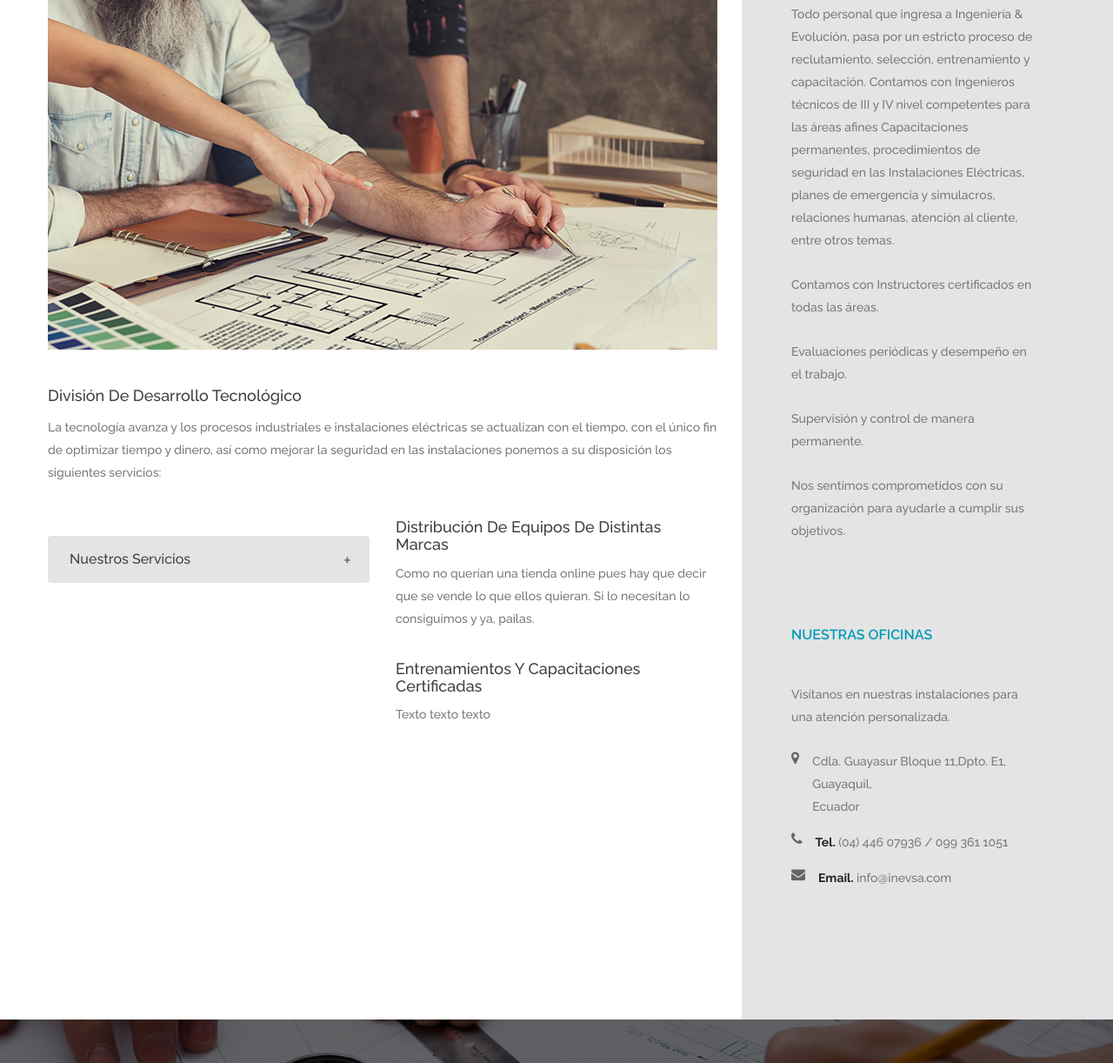
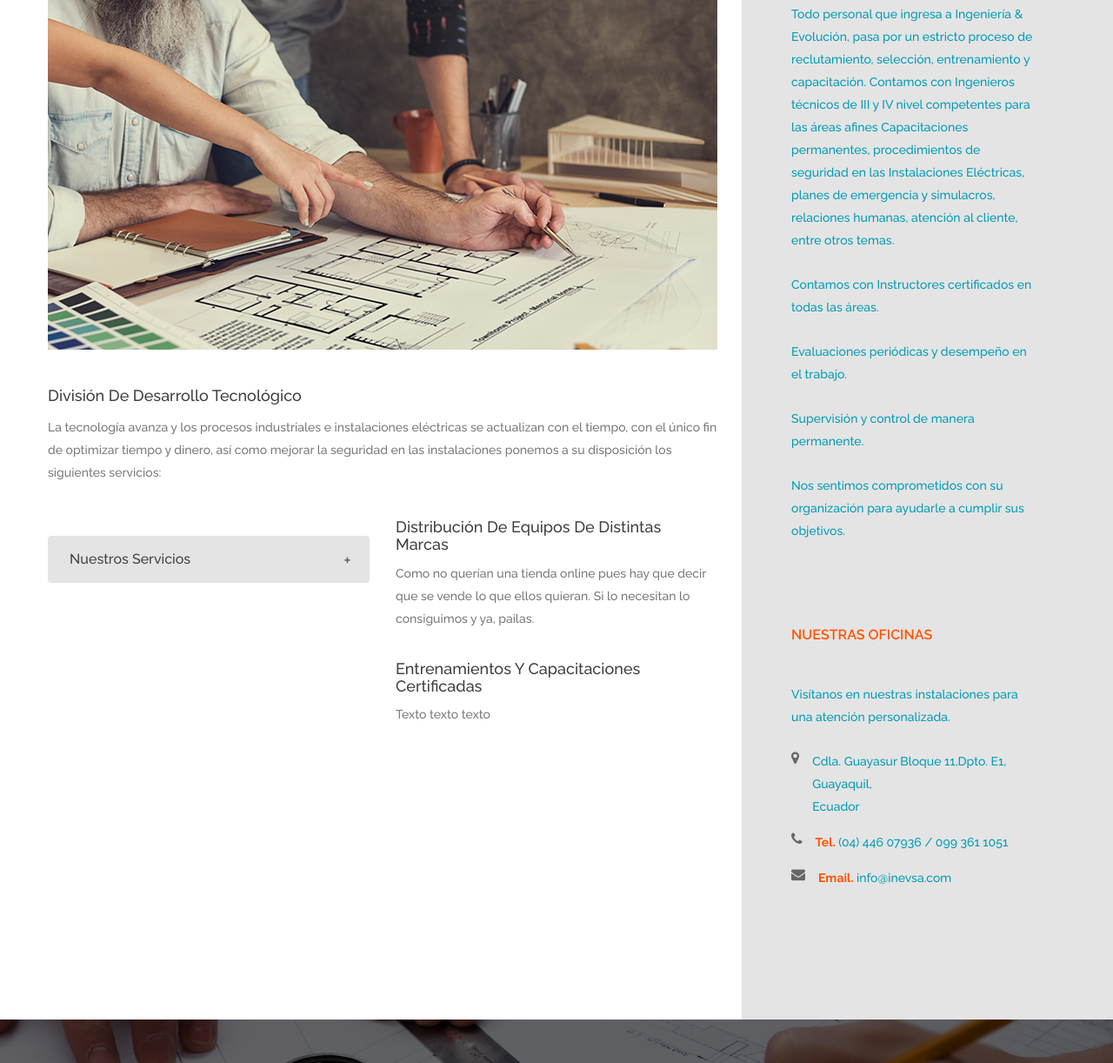
Before and after one commit to CubeSquad/inevsa, a plain HTML site: page service.html in a window 1280 px wide. Shown: the part 411-1633 px from the top of the page at 87% size. Drawn offline with Linux system fonts and the light colour scheme; a web font is replaced by a local one.

Commit message:
Text recolor

```diff
--- a/css/style.css
+++ b/css/style.css
@@ -2577,7 +2577,7 @@ a.image-popup:hover{filter: brightness(1) invert(50%);}
     float: right;
 }
 .signle-sidebar-widget > p {
-    color: #797979;
+    color: #009cb7;
     font-size: 14px;
     font-weight: 500;
     font-family: "Raleway",sans-serif;
@@ -2593,14 +2593,14 @@ a.image-popup:hover{filter: brightness(1) invert(50%);}
 .signle-sidebar-widget > p{margin-bottom: 25px;}
 .add-content{display: table-cell}
 .add-content > p{
-    color: #797979;
+    color: #009cb7;
     font-size: 14px;
     font-weight: 500;
     font-family: "Raleway",sans-serif;
     margin-bottom: 15px;
 }
 .add-content span{
-    color: #252525;
+    color: #ff5400;
     font-weight: 700;
 }
 .panel-default > .panel-heading {
@@ -3029,7 +3029,7 @@ a.image-popup:hover{filter: brightness(1) invert(50%);}
 }
 .signle-sidebar-widget h3{
     font-size: 16px;
-    color: #009cb7;
+    color: #ff5400;
     text-transform: uppercase;
     font-weight: 600;
     margin-bottom: 34px;
```
